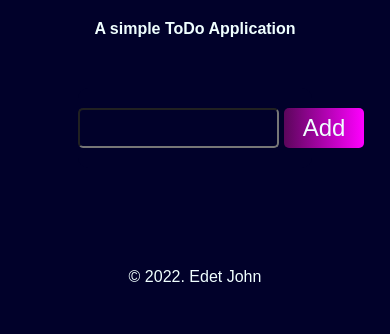
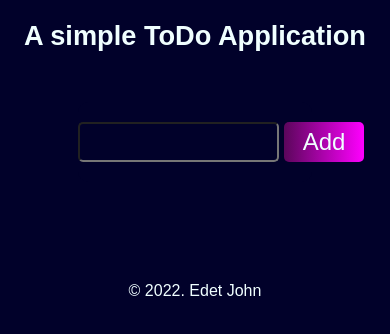
Before and after one commit to cyberohn2/To-Do-Application-By-Edet-John, a plain HTML site: page index.html in a window 390 px wide. Drawn offline with Linux system fonts and the light colour scheme.

Commit message:
Update styles.css

```diff
--- a/styles.css
+++ b/styles.css
@@ -75,6 +75,7 @@ footer{
 }
 @media (max-width:500px) {
     h1{
-        font-size:1em;
+        font-size:1.7em;
+        text-align:center;
         padding-left:unset;
     }
```
